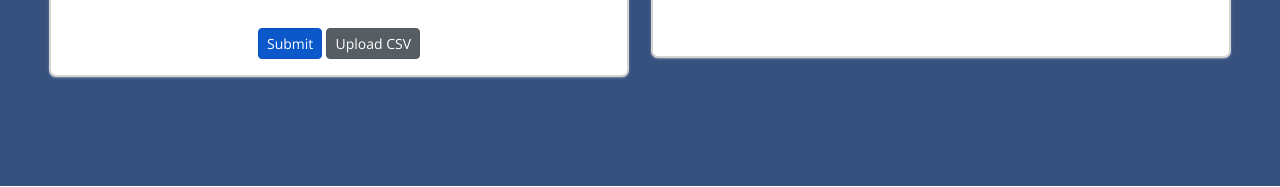
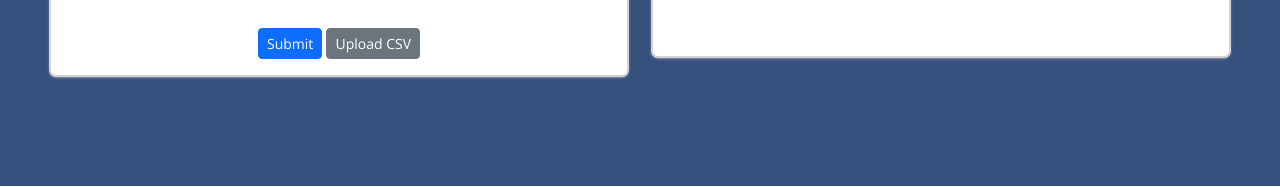
Before and after one commit to 6210612708/project, a Django app: page /home/todolist/ in a window 1280 px wide. Shown: the part 277-464 px from the top of the page. Run offline with Django 4.2, Linux system fonts and the light colour scheme; data that the repository does not hold is empty; some libraries are stand-ins or nearby versions; some web fonts are replaced.

Commit message:
edit final2

```diff
--- a/website/templates/grade.html
+++ b/website/templates/grade.html
@@ -84,8 +84,10 @@
             </tbody>
           </table>
         </p>
+        <center>
         <a class="btn btn-primary" href="{% url 'website:updategrade' show.id %}" role="button">แก้ไข</a>
-        <a class="btn btn-primary mx-3" href="{% url 'website:deletegrade' show.id %}" role="button">ลบ</a>
+        <a class="btn btn-primary" href="{% url 'website:deletegrade' show.id %}" role="button">ลบ</a>
+        </center>
       </div>
     </div>
   </div>
--- a/website/templates/report_score.html
+++ b/website/templates/report_score.html
@@ -105,7 +105,7 @@
           {% endfor%}
           </table>
 
-          <table class="table table-borderless">
+          <table class="table table-borderless mb-5">
             <thead>
               <tr style="background-color:#B9C4D8;">
                 <th class="col">ภาคเรียน</th>
@@ -141,8 +141,8 @@
         <center>
           <div class="form-group row mt-3">
             <div class="col-sm-11 mx-5">
-              <a href="{% url 'website:reportgrade' show.id %}" class="btn btn-primary active text-center" role="button" aria-pressed="true">สรุปเกรด</a>
-              <a href="{% url 'website:sumscore' show.id %}" class="btn btn-primary active text-center" role="button" aria-pressed="true">รวมคะแนน</a>
+              <a href="{% url 'website:reportgrade' show.id %}" class="btn btn-primary text-center" role="button" aria-pressed="true">สรุปเกรด</a>
+              <a href="{% url 'website:sumscore' show.id %}" class="btn btn-primary text-center" role="button" aria-pressed="true">รวมคะแนน</a>
             </div>
           </div></center>
           {% endif %}
--- a/website/templates/todolist.html
+++ b/website/templates/todolist.html
@@ -37,8 +37,8 @@
 
 
                   <!-- <input class="btn btn-primary btn-sm active" type="input" name="Submit" id="submit" role="button" aria-pressed="true">Submit</input> -->
-                  <input class="btn btn-primary btn-sm active" type="submit" name="Submit" id="submit">
-                  <a href="{% url 'website:todo_csv' %}" class="btn btn-secondary btn-sm active" role="button" aria-pressed="true">Upload CSV</a>
+                  <input class="btn btn-primary btn-sm" type="submit" name="Submit" id="submit">
+                  <a href="{% url 'website:todo_csv' %}" class="btn btn-secondary btn-sm" role="button" aria-pressed="true">Upload CSV</a>
                     </form>
                   </div>
                 </div>
```
